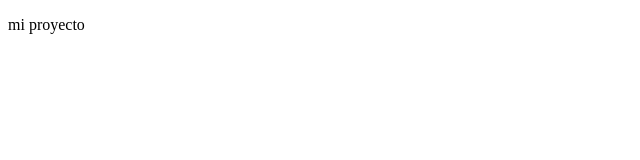
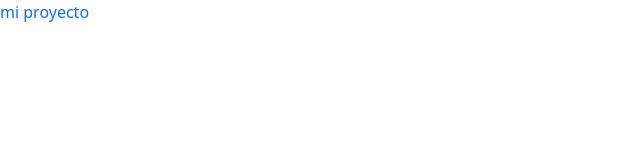
Before and after one commit to josecondori-ai/probando_tm, a plain HTML site: page index.html in a window 1280 px wide. Shown: the whole page, without its empty margins (0-640 px from the left). Drawn offline with nearby package versions, Linux system fonts and the light colour scheme.

Commit message:
comenze con el proyecto con bootstrap

```diff
--- a/index.html
+++ b/index.html
@@ -4,9 +4,10 @@
     <meta charset="UTF-8">
     <meta name="viewport" content="width=device-width, initial-scale=1.0">
     <title>Document</title>
+    <link href="https://cdn.jsdelivr.net/npm/bootstrap@5.3.3/dist/css/bootstrap.min.css" rel="stylesheet" integrity="sha384-QWTKZyjpPEjISv5WaRU9OFeRpok6YctnYmDr5pNlyT2bRjXh0JMhjY6hW+ALEwIH" crossorigin="anonymous">
 </head>
 <body>
-    <p>mi proyecto</p>
+    <p class="text-primary">mi proyecto</p>
 
 </body>
 </html>
```
